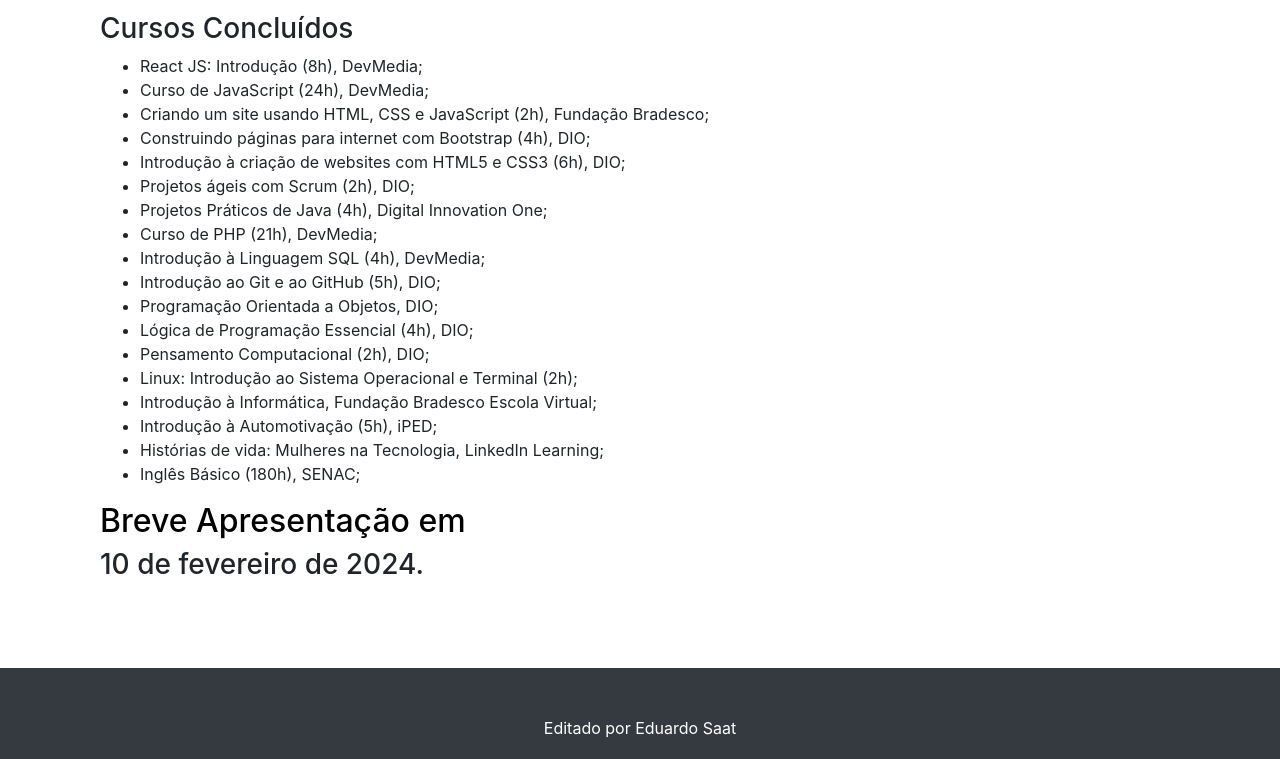
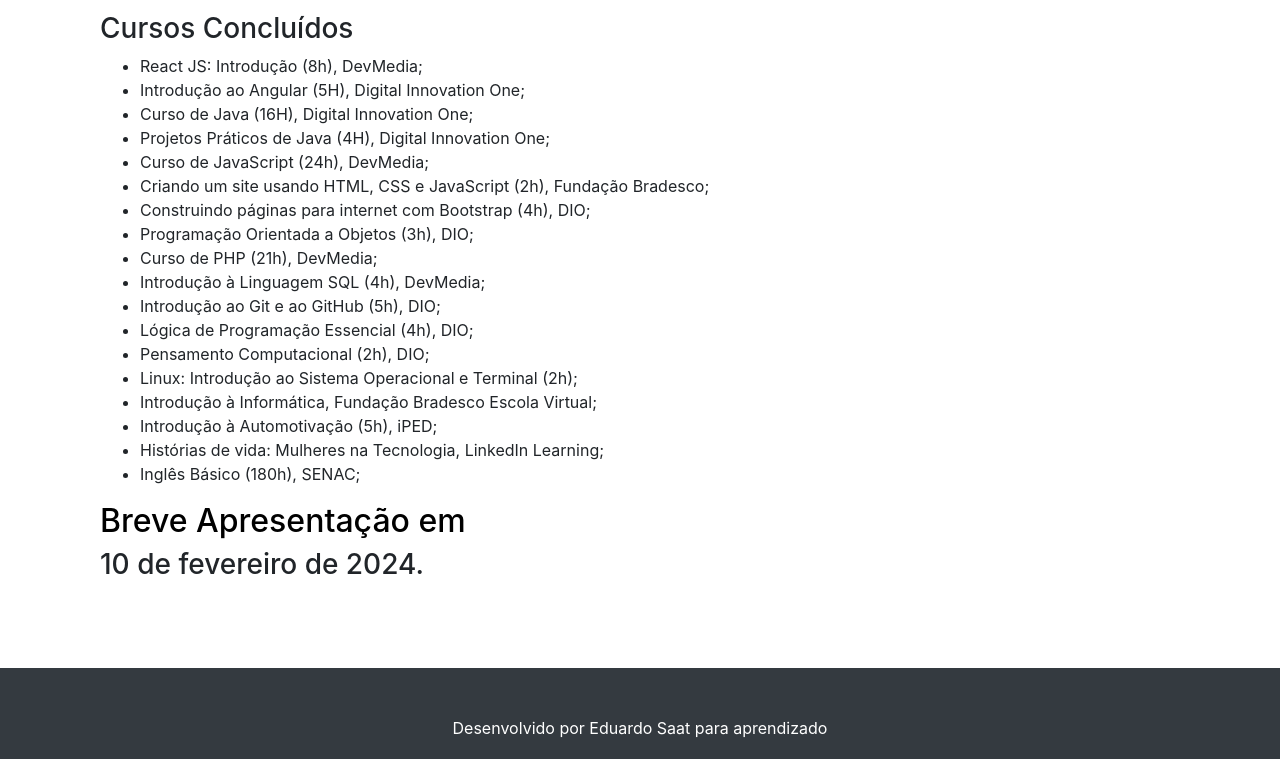
Before and after one commit to eduardosaatkamp/portfolioEduardoSaat, a website: page index.html in a window 1280 px wide. Shown: the part 1328-2087 px from the top of the page. Drawn offline with Linux system fonts and the light colour scheme.

Commit message:
Atualizado cursos e footer

```diff
--- a/index.html
+++ b/index.html
@@ -115,16 +115,16 @@
           <h3>Cursos Concluídos</h3>
           <ul>
             <li>React JS: Introdução (8h), DevMedia;</li>
+            <li>Introdução ao Angular (5H), Digital Innovation One;</li>
+            <li>Curso de Java (16H), Digital Innovation One;</li>
+            <li>Projetos Práticos de Java (4H), Digital Innovation One;</li>
             <li>Curso de JavaScript (24h), DevMedia;</li>
             <li>Criando um site usando HTML, CSS e JavaScript (2h), Fundação Bradesco;</li>
             <li>Construindo páginas para internet com Bootstrap (4h), DIO;</li>
-<li>Introdução à criação de websites com HTML5 e CSS3 (6h), DIO;</li>
-<li>Projetos ágeis com Scrum (2h), DIO;</li>
-<li>Projetos Práticos de Java (4h), Digital Innovation One;</li>
+            <li>Programação Orientada a Objetos (3h), DIO;</li>
             <li>Curso de PHP (21h), DevMedia;</li>
             <li>Introdução à Linguagem SQL (4h), DevMedia;</li>
             <li>Introdução ao Git e ao GitHub (5h), DIO;</li>
-<li>Programação Orientada a Objetos, DIO;</li>
             <li>Lógica de Programação Essencial (4h), DIO;</li>
             <li>Pensamento Computacional (2h), DIO;</li>
             <li>Linux: Introdução ao Sistema Operacional e Terminal (2h);</li>
@@ -146,7 +146,7 @@
       <div class="container">
 
         <div style="text-align: center;" id="contato">
-        <p class="m-0 text-center text-white">Editado por Eduardo Saat</p>
+        <p class="m-0 text-center text-white">Desenvolvido por Eduardo Saat para aprendizado</p>
           <br>
         <a href="https://www.linkedin.com/in/eduardo-saatkamp-perfil-primário-82957724b/" target="_blank"><i class="fa-brands fa-linkedin fa-2xl"></i></a>
 
```
Lines whose indentation alone changed are shown as unchanged.
